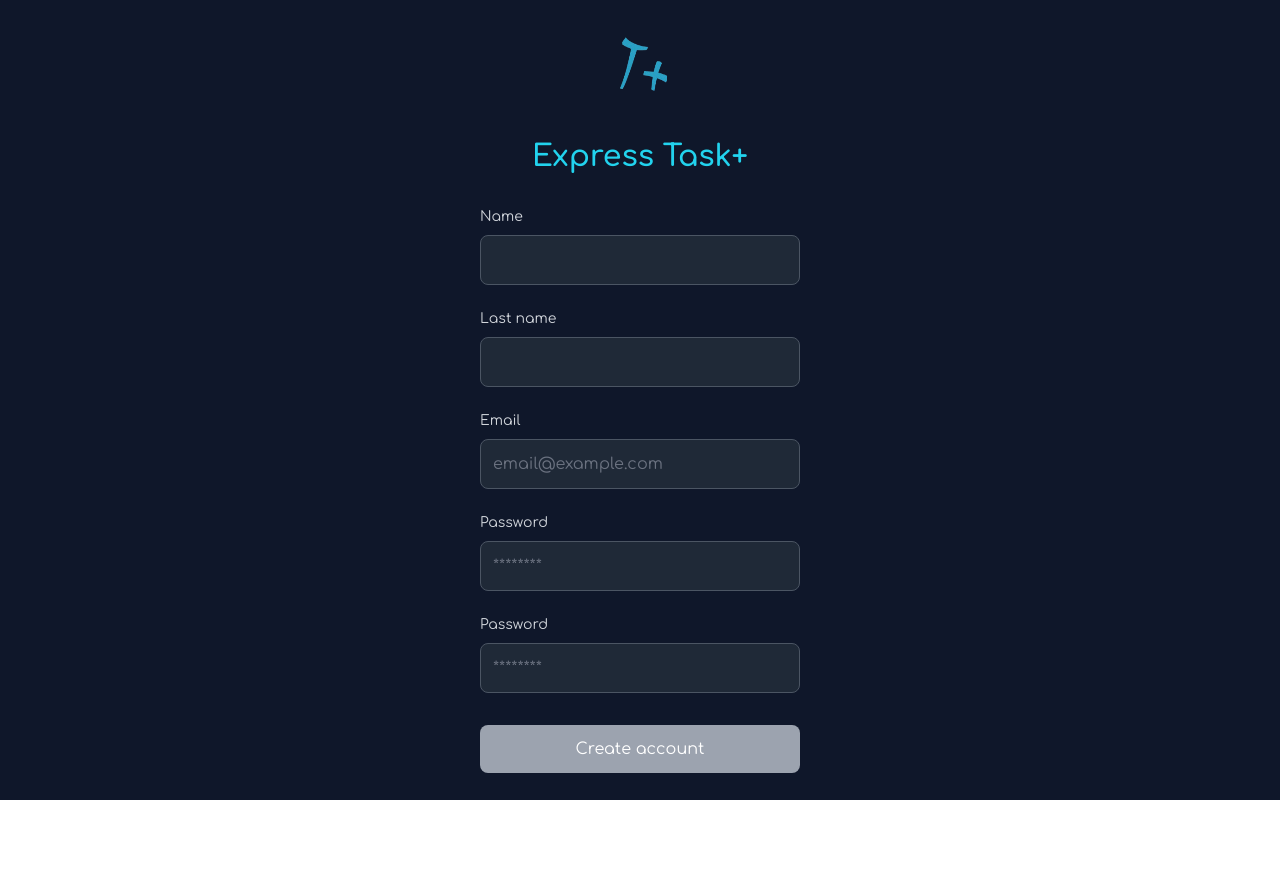
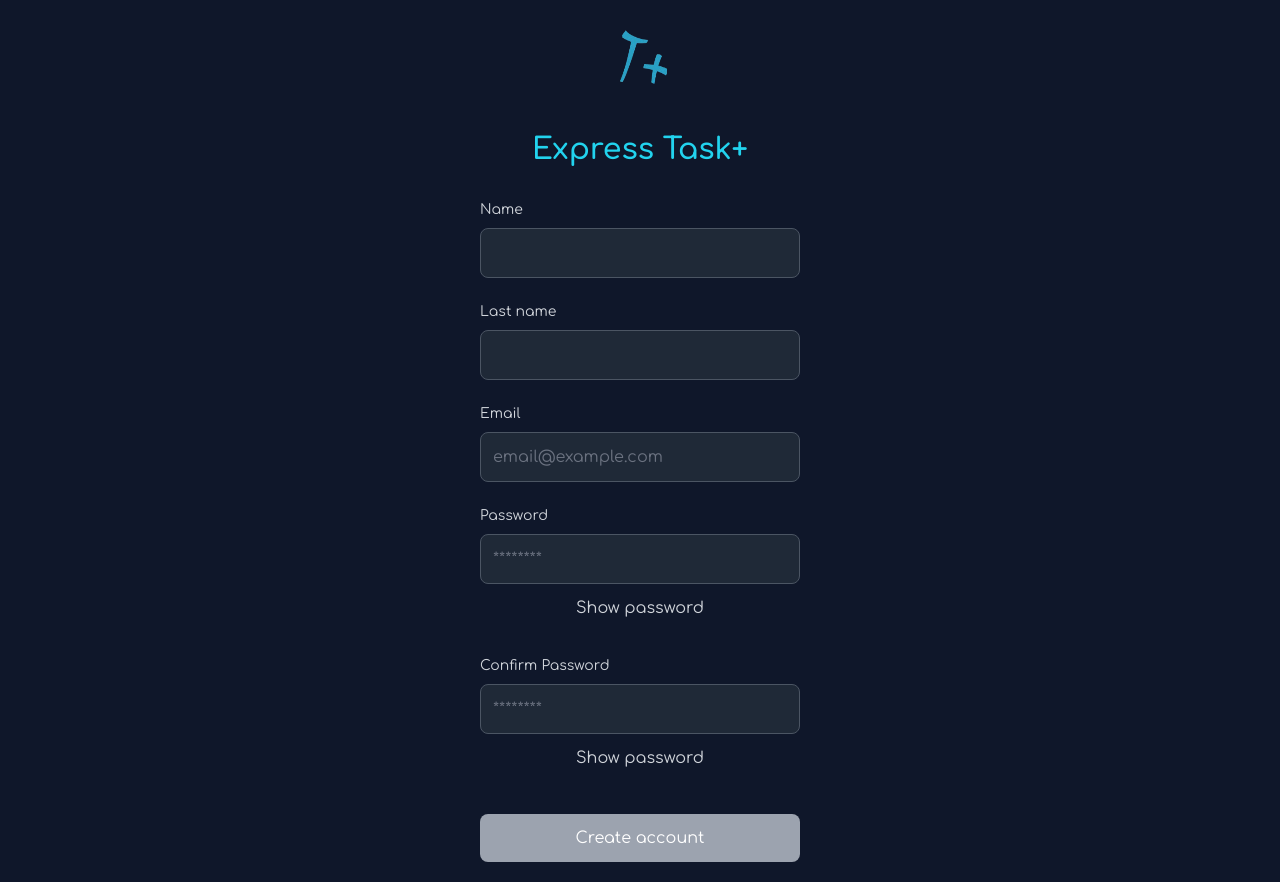
Before and after one commit to juanmadev5/express-task-plus, a React (Vite) app: page /register in a window 1280 px wide. Before the commit the page ends 800 px from the top, so only its background shows below. Built offline with nearby package versions, Linux system fonts and the light colour scheme.

Commit message:
general bug fixes

```diff
--- a/index.html
+++ b/index.html
@@ -8,7 +8,7 @@
   <link rel="preconnect" href="https://fonts.googleapis.com">
   <link rel="preconnect" href="https://fonts.gstatic.com" crossorigin>
   <link href="https://fonts.googleapis.com/css2?family=Comfortaa:wght@300..700&display=swap" rel="stylesheet">
-  <title>Vite + React + TS</title>
+  <title>Express Task+</title>
 </head>
 
 <body>
--- a/src/backend/create-account.ts
+++ b/src/backend/create-account.ts
@@ -2,29 +2,40 @@ import { createUserWithEmailAndPassword } from "firebase/auth";
 import { auth } from "../backend/firebase";
 import { getDatabase, ref, set } from "firebase/database";
 
-export default async function createAccount(name: string, lastName: string, email: string, password: string) {
+export default async function createAccount(
+  name: string,
+  lastName: string,
+  email: string,
+  password: string
+) {
   try {
-        const userCredential = await createUserWithEmailAndPassword(auth, email, password);
+    const userCredential = await createUserWithEmailAndPassword(
+      auth,
+      email,
+      password
+    );
     const user = userCredential.user;
 
-        const db = getDatabase()
+    const db = getDatabase();
 
-        await set(ref(db, 'users/' + user.uid), {
+    await set(ref(db, "users/" + user.uid), {
       email: user.email,
       last_name: lastName,
       name: name,
-            tasks: []
-        })
+      tasks: [],
+    });
 
-        localStorage.setItem('user', JSON.stringify({
+    localStorage.setItem(
+      "user",
+      JSON.stringify({
         uid: user.uid,
         name: name,
         lastName: lastName,
         email: user.email,
-        }));
-        return true
+      })
+    );
+    return true;
   } catch (e) {
-        return false
+    return false;
   }
-
 }
--- a/src/backend/firebase.ts
+++ b/src/backend/firebase.ts
@@ -10,9 +10,9 @@ const firebaseConfig = {
   storageBucket: "express-task-plus.appspot.com",
   messagingSenderId: "478505341474",
   appId: "1:478505341474:web:a1d5ffe5e34209917d707b",
-  measurementId: "G-CJ6H7BKNJ6"
+  measurementId: "G-CJ6H7BKNJ6",
 };
 
 const app = initializeApp(firebaseConfig);
-export const database = getDatabase(app)
-export const auth = getAuth(app)
+export const database = getDatabase(app);
+export const auth = getAuth(app);
--- a/src/components/card.tsx
+++ b/src/components/card.tsx
@@ -12,7 +12,7 @@ export default function Card({ task, onComplete, onDelete }: CardProps) {
   return (
     <div className="bg-gradient-to-b from-gray-100 to-white text-slate-700 border border-slate-200 grid grid-col-2 justify-start p-4 gap-4 rounded-2xl shadow-lg hover:shadow-xl transition-all duration-400 ease-in-out transform hover:scale-[1.02] m-2 max-md:w-80">
       <div className="col-span-2 w-full">
-        <h3 className={`text-lg font-semibold text-gray-800 truncate pb-6 ${task.completed ? 'line-through' : ''}`}>
+        <h3 className={`text-lg font-semibold text-gray-800 whitespace-pre-wrap break-all truncate pb-6 ${task.completed ? 'line-through' : ''}`}>
           {task.todo}
         </h3>
       </div>
--- a/src/components/top-bar.tsx
+++ b/src/components/top-bar.tsx
@@ -6,7 +6,7 @@ export default function TopBar() {
 
   const handleLogout = () => {
     localStorage.removeItem('user');
-    navigate("/login");
+    navigate("/");
   };
 
   return (
--- a/src/protected-route.tsx
+++ b/src/protected-route.tsx
@@ -2,14 +2,14 @@ import { ReactNode } from "react";
 import { Navigate } from "react-router-dom";
 
 interface ProtectedRouteProps {
-    children: ReactNode;
+  children: ReactNode;
 }
 
 const ProtectedRoute: React.FC<ProtectedRouteProps> = ({ children }) => {
-    const user = localStorage.getItem('user');
-    const parsedUser = user ? JSON.parse(user) : null;
+  const user = localStorage.getItem("user");
+  const parsedUser = user ? JSON.parse(user) : null;
 
-    return parsedUser ? children : <Navigate to="/login" />;
+  return parsedUser ? children : <Navigate to="/" />;
 };
 
 export default ProtectedRoute;
--- a/src/screens/login.tsx
+++ b/src/screens/login.tsx
@@ -8,9 +8,10 @@ export default function Login() {
   const [email, setEmail] = useState("");
   const [password, setPassword] = useState("");
   const [errorMessage, setErrorMessage] = useState("");
+  const [showPassword, setShowPassword] = useState(false);
   const navigate = useNavigate();
   useEffect(() => {
-    const storedUser = localStorage.getItem('user');
+    const storedUser = localStorage.getItem("user");
     if (storedUser) {
       navigate("/home");
     }
@@ -25,7 +26,7 @@ export default function Login() {
   };
   // @ts-ignore
   const handleKeyPress = (event) => {
-    if (event.key === 'Enter') {
+    if (event.key === "Enter") {
       handleLogin();
     }
   };
@@ -56,7 +57,7 @@ export default function Login() {
           Password
         </label>
         <input
-          type="password"
+          type={showPassword ? "text" : "password"}
           id="password"
           placeholder="********"
           className="p-3 bg-gray-800 border border-gray-600 rounded-lg focus:outline-none focus:ring-2 focus:ring-cyan-500 text-white placeholder-gray-500 transition duration-150"
@@ -64,6 +65,13 @@ export default function Login() {
           onChange={(e) => setPassword(e.target.value)}
           onKeyPress={handleKeyPress}
         />
+        <button
+          type="button"
+          className="p-3 text-gray-300 hover:text-white transition duration-150"
+          onClick={() => setShowPassword((prev) => !prev)}
+        >
+          {showPassword ? "Hide password" : "Show password"}
+        </button>
       </div>
 
       <button
--- a/src/screens/register.tsx
+++ b/src/screens/register.tsx
@@ -11,20 +11,22 @@ export default function Register() {
   const [name, setName] = useState("");
   const [lastName, setLastName] = useState("");
   const [errorMessage, setErrorMessage] = useState("");
+  const [showPassword, setShowPassword] = useState(false);
+  const [showConfPassword, setShowConfPassword] = useState(false);
   const navigate = useNavigate();
+
   const handleRegister = async () => {
-
     const success = await createAccount(name, lastName, email, password);
     if (success) {
       navigate("/home");
     } else {
-            setErrorMessage("No se pudo crear la cuenta. Por favor intenta de nuevo.");
+      setErrorMessage("Couldn't create account, try again.");
     }
   };
 
   // @ts-ignore
   const handleKeyPress = (event) => {
-        if (event.key === 'Enter') {
+    if (event.key === "Enter") {
       handleRegister();
     }
   };
@@ -48,10 +50,9 @@ export default function Register() {
       </h1>
 
       <div className="flex flex-col w-80">
-                <label className="text-sm text-gray-300 mb-2">
-                    Name
-                </label>
+        <label className="text-sm text-gray-300 mb-2">Name</label>
         <input
+          type="name"
           id="name"
           placeholder=""
           className="p-3 bg-gray-800 border border-gray-600 rounded-lg focus:outline-none focus:ring-2 focus:ring-cyan-500 text-white placeholder-gray-500 transition duration-150"
@@ -61,10 +62,9 @@ export default function Register() {
       </div>
 
       <div className="flex flex-col w-80 mt-6">
-                <label className="text-sm text-gray-300 mb-2">
-                    Last name
-                </label>
+        <label className="text-sm text-gray-300 mb-2">Last name</label>
         <input
+          type="lastname"
           id="lastName"
           placeholder=""
           className="p-3 bg-gray-800 border border-gray-600 rounded-lg focus:outline-none focus:ring-2 focus:ring-cyan-500 text-white placeholder-gray-500 transition duration-150"
@@ -87,12 +87,12 @@ export default function Register() {
         />
       </div>
 
-            <div className="flex flex-col w-80 mt-6">
+      <div className="flex flex-col w-80 mt-6 relative">
         <label htmlFor="password" className="text-sm text-gray-300 mb-2">
           Password
         </label>
         <input
-                    type="password"
+          type={showPassword ? "text" : "password"}
           id="password"
           placeholder="********"
           className="p-3 bg-gray-800 border border-gray-600 rounded-lg focus:outline-none focus:ring-2 focus:ring-cyan-500 text-white placeholder-gray-500 transition duration-150"
@@ -100,14 +100,24 @@ export default function Register() {
           onChange={(e) => setPassword(e.target.value)}
           onKeyPress={handleKeyPress}
         />
+        <button
+          type="button"
+          className="p-3 text-gray-300 hover:text-white transition duration-150"
+          onClick={() => setShowPassword((prev) => !prev)}
+        >
+          {showPassword ? "Hide password" : "Show password"}
+        </button>
       </div>
 
-            <div className="flex flex-col w-80 mt-6">
-                <label htmlFor="password" className="text-sm text-gray-300 mb-2">
-                    Password
+      <div className="flex flex-col w-80 mt-6 relative">
+        <label
+          htmlFor="password-confirm"
+          className="text-sm text-gray-300 mb-2"
+        >
+          Confirm Password
         </label>
         <input
-                    type="password"
+          type={showConfPassword ? "text" : "password"}
           id="password-confirm"
           placeholder="********"
           className="p-3 bg-gray-800 border border-gray-600 rounded-lg focus:outline-none focus:ring-2 focus:ring-cyan-500 text-white placeholder-gray-500 transition duration-150"
@@ -115,10 +125,19 @@ export default function Register() {
           onChange={(e) => setConfPassword(e.target.value)}
           onKeyPress={handleKeyPress}
         />
+        <button
+          type="button"
+          className="p-3 text-gray-300 hover:text-white transition duration-150"
+          onClick={() => setShowConfPassword((prev) => !prev)}
+        >
+          {showConfPassword ? "Hide password" : "Show password"}
+        </button>
       </div>
+
       <button
         onClick={handleRegister}
-                className={`w-80 text-white mt-8 p-3 rounded-lg transition duration-150 ${isFormValid() ? "bg-cyan-500 hover:bg-cyan-600" : "bg-gray-400"
+        className={`w-80 text-white mt-8 p-3 rounded-lg transition duration-150 ${
+          isFormValid() ? "bg-cyan-500 hover:bg-cyan-600" : "bg-gray-400"
         }`}
         disabled={!isFormValid()}
       >
@@ -128,9 +147,6 @@ export default function Register() {
       {errorMessage && (
         <div className="mt-4 p-4 bg-transparent text-white rounded-lg w-80 text-center">
           {errorMessage}
-                    <p className="mt-2">
-                        Register failed. Try again.
-                    </p>
         </div>
       )}
     </div>
```
Also changed, not shown: src/backend/login-handler.ts (+27 -11 lines), src/components/add-task.tsx (+27 -11 lines), src/main.tsx (+7 -7 lines), src/screens/home.tsx (+42 -32 lines). Lines whose indentation alone changed are shown as unchanged.
